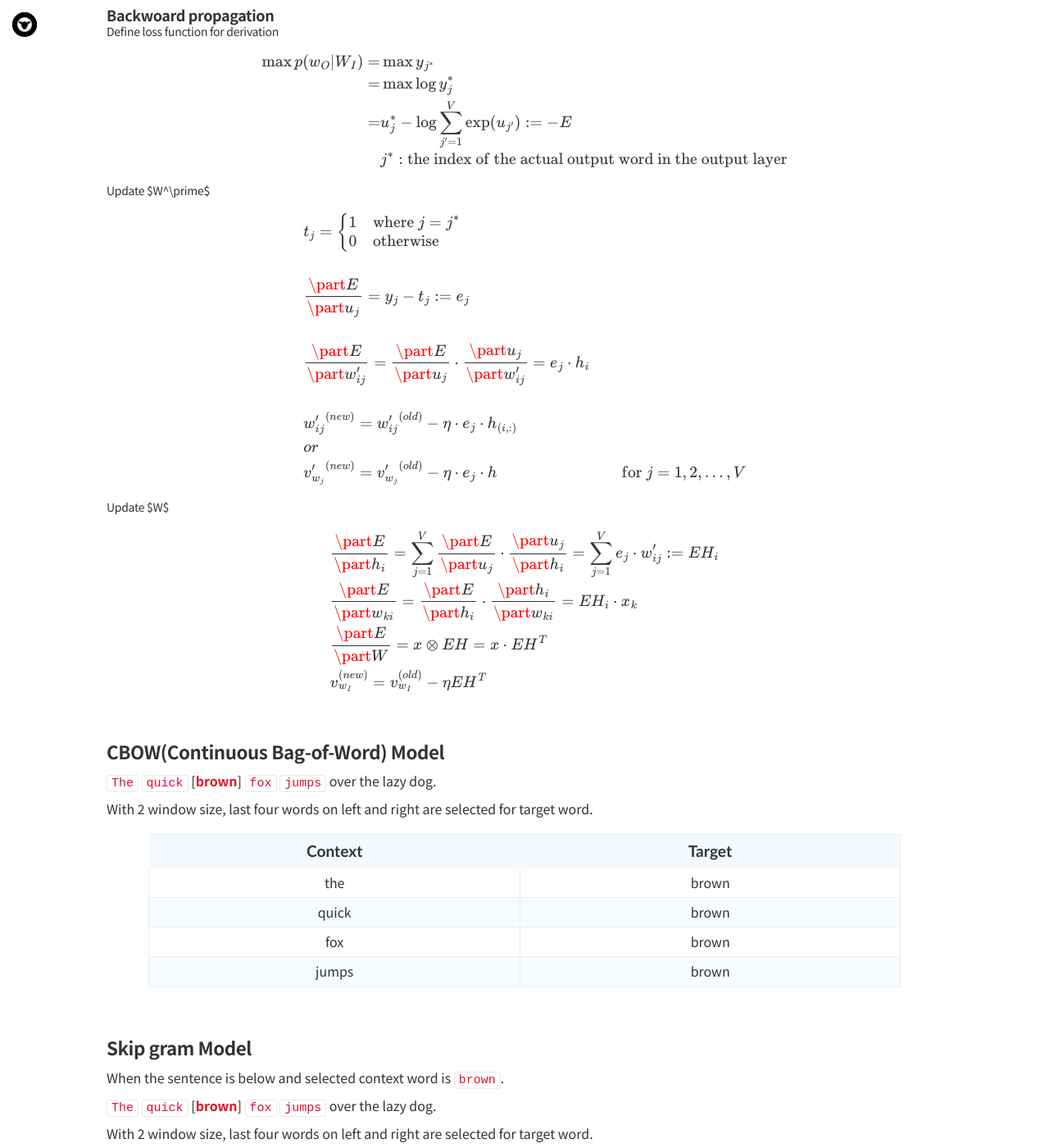
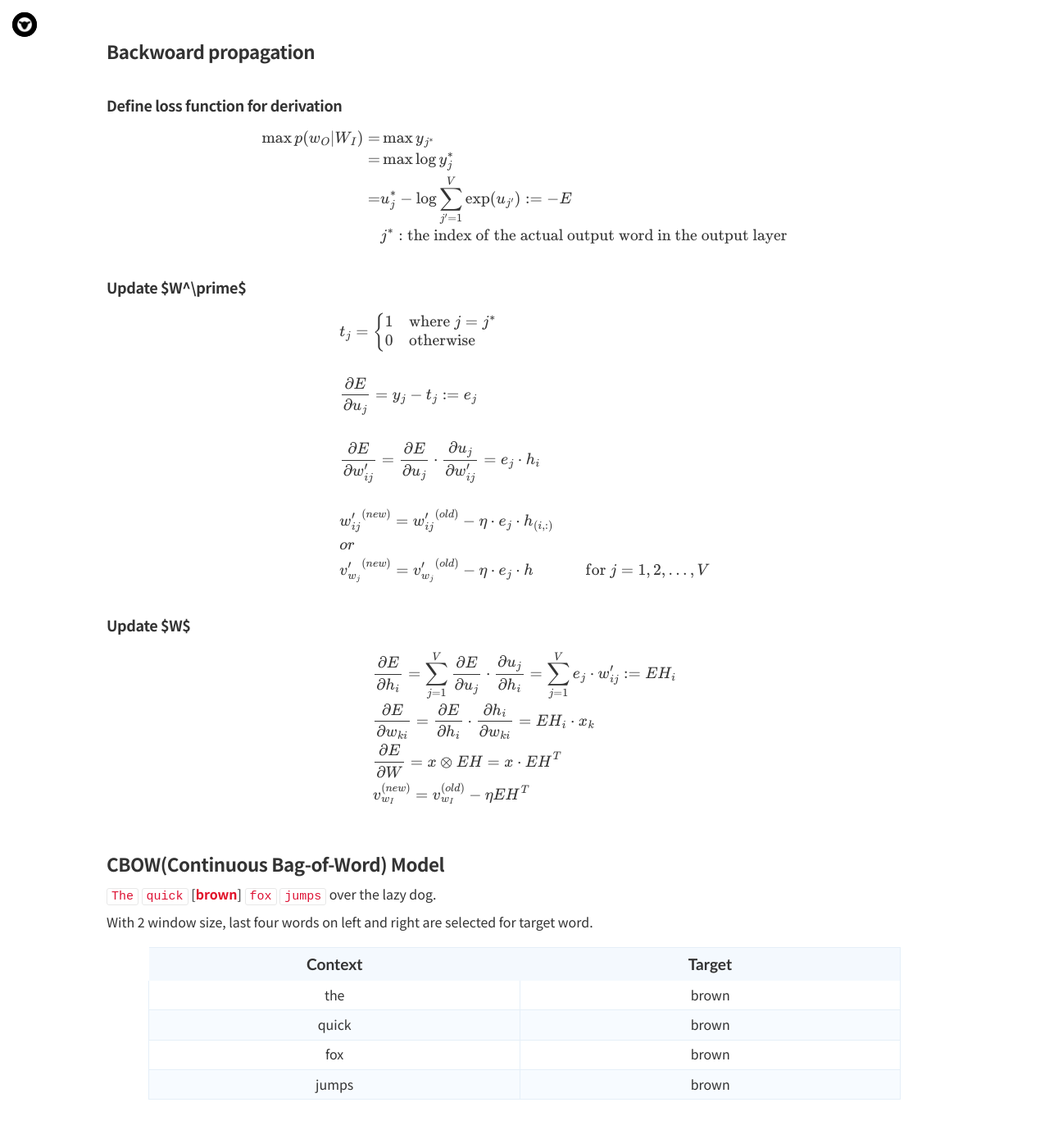
Before and after one commit to Shephexd/shephexd.github.io, a Jekyll site: the page built from _posts/DeepLearning/2019-05-28-Deep_learning(14)-WordRepresentation.md, in a window 1280 px wide and 1400 px high, scrolled down 4272 px. Shown: the whole window at 82% size. Built offline with Jekyll 4.4.1, drawn with Linux system fonts in a browser that asks for light colours; nearby versions of some CDN libraries; some web fonts are replaced; formulas are drawn with MathJax 3; comment, search, counter and statistics services are not loaded.

Commit message:
BUGFIX syntax error on mathjax

```diff
--- a/_posts/DeepLearning/2019-05-28-Deep_learning(14)-WordRepresentation.md
+++ b/_posts/DeepLearning/2019-05-28-Deep_learning(14)-WordRepresentation.md
@@ -256,7 +256,7 @@ Before explaining word2vec for multiple context words, let's see the detail for
 
 
 
-####  Forward propagation
+###  Forward propagation
 
 
 
@@ -284,11 +284,11 @@ $$
 
 
 
-#### Backwoard propagation
+### Backwoard propagation
 
 
 
-##### Define loss function for derivation
+#### Define loss function for derivation
 
 
 
@@ -304,7 +304,7 @@ $$
 
 
 
-##### Update $W^\prime$
+#### Update $W^\prime$
 
 
 
@@ -316,9 +316,9 @@ $$
 	0  &\text{otherwise} \\
 	\end{cases}\\
 \\
-&\frac{\part E}{\part u_j} = y_j - t_j := e_j\\
+&\frac{\partial E}{\partial u_j} = y_j - t_j := e_j\\
 \\
-& \frac{\part E}{\part w^\prime_{ij}} = \frac{\part E}{\part u_j} \cdot \frac{\part u_j}{\part w^\prime_{ij}} = e_j \cdot h_i \\
+& \frac{\partial E}{\partial w^\prime_{ij}} = \frac{\partial E}{\partial u_j} \cdot \frac{\partial u_j}{\partial w^\prime_{ij}} = e_j \cdot h_i \\
 \\
 & {w^\prime_{ij}}^{(new)} =  {w^\prime_{ij}}^{(old)} - \eta \cdot e_j \cdot h_{(i,:)} \\
 &or \\
@@ -329,16 +329,16 @@ $$
 
 
 
-##### Update $W$
+#### Update $W$
 
 
 
 $$
 \begin{align}
-& \frac{\part E}{\part h_i} = \sum_{j=1}^V \frac{\part E}{\part u_j} \cdot \frac{\part u_j}{\part h_i}= \sum_{j=1}^V e_j \cdot w_{ij}^\prime := EH_i \\
-& \frac{\part E}{\part w_{ki}} = \frac{\part E}{\part h_i} \cdot \frac{\part h_i}{\part w_{ki}} = EH_i \cdot x_k\\
+& \frac{\partial E}{\partial h_i} = \sum_{j=1}^V \frac{\partial E}{\partial u_j} \cdot \frac{\partial u_j}{\partial h_i}= \sum_{j=1}^V e_j \cdot w_{ij}^\prime := EH_i \\
+& \frac{\partial E}{\partial w_{ki}} = \frac{\partial E}{\partial h_i} \cdot \frac{\partial h_i}{\partial w_{ki}} = EH_i \cdot x_k\\
 
-& \frac{\part E}{\part W} = x \otimes EH = x \cdot EH^T \\
+& \frac{\partial E}{\partial W} = x \otimes EH = x \cdot EH^T \\
 & v^{(new)}_{w_I} = v^{(old)}_{w_I} - \eta EH^T
 \end{align}
 $$
```
